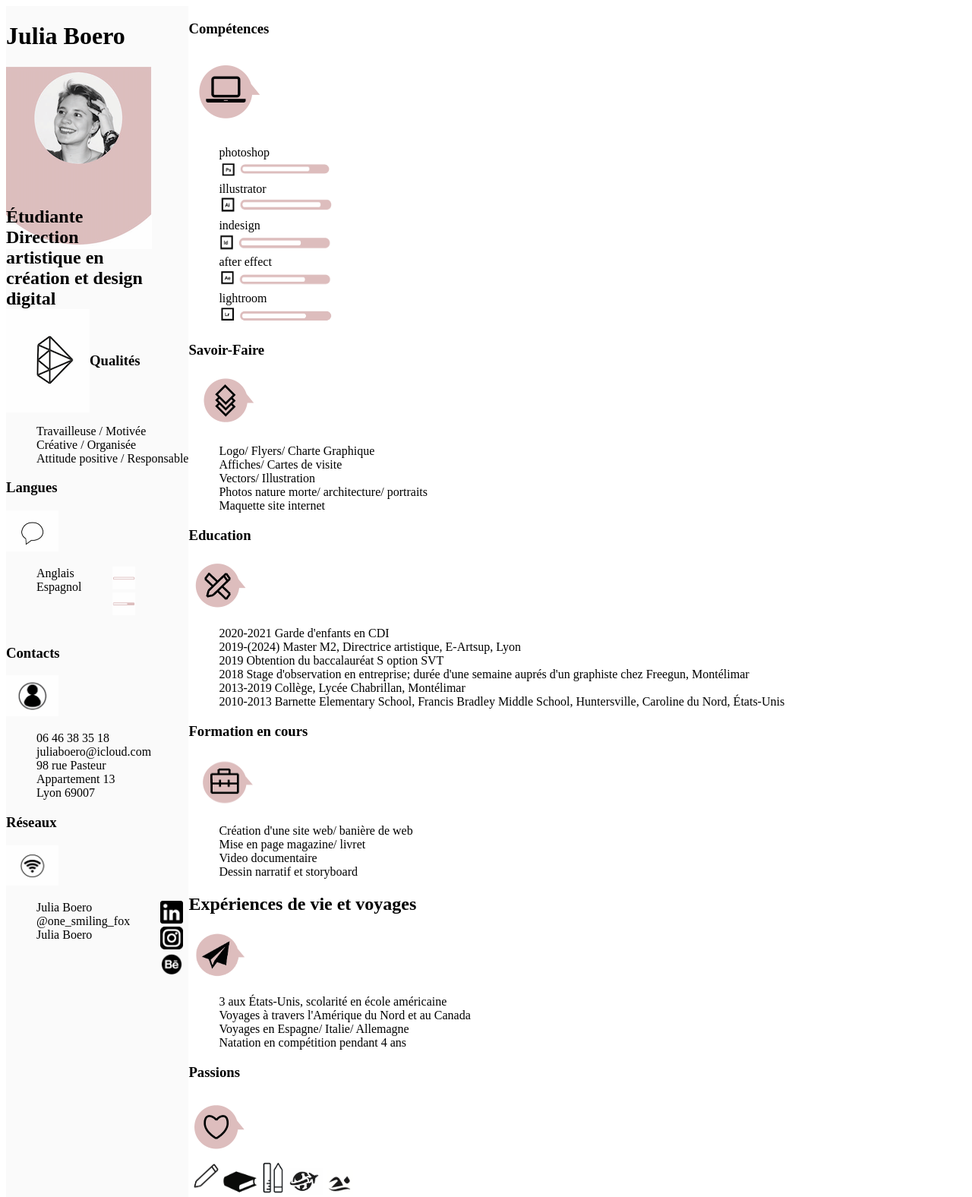
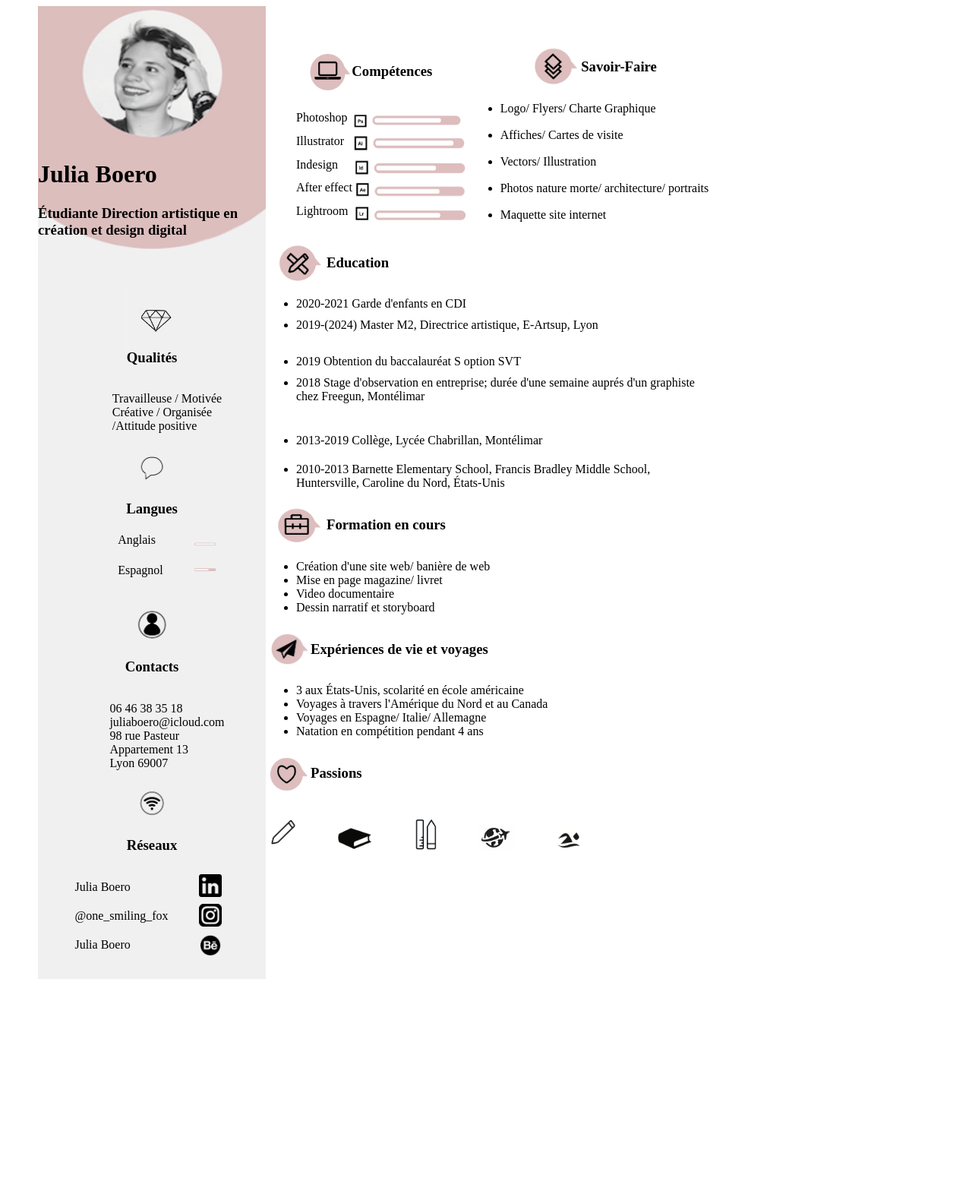
Before and after one commit to Juju4ever/CV, a plain HTML site: page index.html in a window 1280 px wide. Shown: the top 1576 px of the page at 76% size. After the commit the page ends 1297 px from the top, so only its background shows below. Drawn offline with Linux system fonts and the light colour scheme.

Commit message:
Finalisation du cv 20.12

```diff
--- a/index.html
+++ b/index.html
@@ -4,86 +4,87 @@
 <link type="text/css" rel="stylesheet" href="style.css">
 </head>
 
-<body>
+<body style="margin-left: 50px">
 	<div class="partie_de_gauche">
-		<div class= "intro">
-			<h1>Julia Boero</h1>
-
-		</div>
-
-
 			<div class="nom">
-				<img class="photo_moi" src="photos/Photo_moi.PNG" alt="" >
-				<h2 id="baseline">Étudiante
-				Direction artistique
-				en création
+				<img class="Photo_moi" src="photos/Photo_moi copie.PNG" alt="" >
+				<h1 id="baseline">Julia Boero</h1>
+				<h3 id="baseline">Étudiante
+				Direction artistique en création
 				et design digital</h2>
 			</div>
 
 		<div class="Qualités">
 			<div class="Qualimage">
-				<img class="image_qualité" src="photos/photos_qualités2.jpg" alt="" >
-				<h3>Qualités</h3>
+				<img class="image_qualité" src="photos/photos_qualités2 copie.jpg" alt="" >
+
 			</div>
-			<div class="image_qualité"></div>
-			<div class="titre_qualité"></div>
+			<h3 style="margin-top: -3px">Qualités</h3>
 			<div class="texte_qualité">
-				<ul>
+				<ol>
 					<li>Travailleuse    /        Motivée</li>
 					<li>Créative          /    Organisée</li>
-					<li>Attitude positive  / Responsable</li>
-				</ul>
+					<li>/Attitude positive
+					</li>
+				</ol>
 			</div>
 		</div>
 
 
 		<div class="Langues">
-			<h3>Langues</h3>
-			<img class="image_bulle" src="photos/photos_langues.jpg" alt="" >
+			<div class="Langueimage">
+			    <img class="image_bulle" src="photos/photos_langues copie.jpg" alt="" >
+
+		    </div>
+		    <h3 style="margin-bottom: 35px">Langues</h3>
 			<div class="titre_langues"></div>
 			<div class="texte_langues"><span></span>
-				<ul>
-					<li class="liste">Anglais</li>
+				<ol>
+					<li style="margin-bottom: 22px; margin-top: -30px">Anglais</li>
 					<li>Espagnol</li>
-				</ul>
-				<ul>
-					<li><img class="images_langues" src="photos/photos_langues_anglais.jpg" alt=""></li>
-					<li><img class="images_langues" src="photos/photos_langues_espagnol.jpg" alt=""></li>
-				</ul>
+				</ol>
+				<ol style="margin-top: -15px">
+					<li><img class="images_langues" src="photos/photos_langues_anglais copie.jpg" alt=""></li>
+					<li><img class="images_langues" src="photos/photos_langues_espagnol copie.jpg" alt=""></li>
+				</ol>
 				</span>
 		    </div>
 		</div>
 
-		<div class="Contact">
+		<div style="margin-top: 10px" class="Contact">
+			<div class="Contactimage">
+			    <img class="image_contact" src="photos/photos_contact copie.PNG" alt="">
+
+			</div>
 			<h3>Contacts</h3>
-			<div class="titre_contact"></div>
-			<img class="image_contact" src="photos/photos_contact.PNG" alt="">
 			<div class="texte_1">
-				<ul>
+				<ol>
 					<li>06 46 38 35 18</li>
 					<li>juliaboero@icloud.com</li>
 					<li>98 rue Pasteur</li>
 					<li>Appartement 13</li>
 					<li>Lyon 69007</li>
-				</ul>
+				</ol>
 			</div>
 		</div>
 
 		<div class="Réseaux">
+			<div class="Réseauximage">
+			    <img class="image_réseaux" src="photos/photos_réseaux copie.jpg" alt="">
+
+			</div>
 			<h3>Réseaux</h3>
-			<img class="image_réseaux" src="photos/photos_réseaux.jpg" alt="">
-			<div class="titre_réseaux"></div>
 			<div class="texte_réseau">
-				<ul>
-					<li>Julia Boero</li>
-					<li>@one_smiling_fox</li>
-					<li>Julia Boero</li>
-				</ul>
-				<ul>
-					<li><img class="images_langues" src="photos/photos_réseaux_linkdin.PNG" alt=""></li>
-					<li><img class="images_langues" src="photos/photos_réseaux_instagram.PNG" alt=""></li>
-					<li><img class="images_langues" src="photos/photos_réseaux_behance.PNG" alt=""></li>
-				</ul>
+				<ol>
+					<li style="margin-bottom: 20px">Julia Boero</li>
+					<li style="margin-bottom: 20px">@one_smiling_fox</li>
+					<li style="margin-bottom: 20px">Julia Boero</li>
+				</ol>
+				<ol style="margin-right: 50px; margin-top:8px">
+					<li><img style="margin-bottom: 5px" class="images_langues" src="photos/photos_réseaux_linkdin.PNG" alt=""></li>
+					<li><img style="margin-bottom: 5px" class="images_langues" src="photos/photos_réseaux_instagram.PNG" alt=""></li>
+					<li><img style="margin-bottom: 5px" class="images_langues" src="photos/photos_réseaux_behance.PNG" alt=""></li>
+				</ol>
 		    </div>
 			</div>
 		</div>
@@ -91,52 +92,69 @@
 
 
 	<div class="Partie_de_droite">
-		<div class="comp_et_savoir-faire">
+		<div class="comp_et_savoir-faire" style="margin-top: 50px">
 			<div class="Compétences">
+				<div class="Compétencesimage">
+				    <img class="image_compétences" src="photos/photos_compétences.PNG" alt="">
 				    <h3>Compétences</h3>
-				<img class="image_compétences" src="photos/photos_compétences.PNG" alt="">
-				<div class="titre_compétences"></div>
-					<ul>
-						<li>photoshop</li><img class="composants_compétences" src="photos/photos_photoshop.PNG" alt="">
-						<li>illustrator</li><img class="composants_compétences" src="photos/photos_illustrator.PNG" alt="">
-						<li>indesign</li><img class="composants_compétences" src="photos/photos_indesign.PNG" alt="">
-						<li>after effect</li><img class="composants_compétences" src="photos/photos_after.PNG" alt="">
-						<li>lightroom</li><img class="composants_compétences" src="photos/photos_lightroom.PNG" alt="">
-					</ul>
+				</div>
+				<div class="list_comp">
+					<ol>
+						<div class="photoshop1">
+							<li>Photoshop</li><img style="margin-left:4px; margin-bottom: 5px"class="composants_compétences" src="photos/photos_photoshop.PNG" alt="">
+						</div>
+						<div class="illustrator1">
+							<li>Illustrator</li><img style="margin-left: 10px; margin-bottom: 5px"class="composants_compétences" src="photos/photos_illustrator.PNG" alt="">
+						</div>
+						<div class="indesign1">
+							<li>Indesign</li><img style="margin-left:21px; margin-bottom: 5px"class="composants_compétences" src="photos/photos_indesign.PNG" alt="">
+						</div>
+						<div class="aftereffect1">
+							<li>After effect</li><img style="margin-left:2px ;margin-bottom: 5px" class="composants_compétences" src="photos/photos_after.PNG" alt="">
+						</div>
+						<div class="lightroom1">
+							<li>Lightroom</li><img style="margin-left:7px; margin-bottom: 5px"class="composants_compétences" src="photos/photos_lightroom.PNG" alt="">
+						</div>
+					</ol>
+				</div>
+		    </div>
 
-
+				<div class="savoir_faire">
+				    <div class="Savoirfaireimage">
+				        <img class="image_savoir_faire" src="photos/photos_savoir.PNG" alt="">
+				        <h3>Savoir-Faire</h3>
 				    </div>
-				<div class="image_savoir-faire"></div>
-				<div class="titre_savoir-faire"></div>
-				<h3>Savoir-Faire</h3>
-				<img class="image_savoir_faire" src="photos/photos_savoir.PNG" alt="">
 				    <div class="composants_savoir-faire">
 					<ul>
-						<li>Logo/ Flyers/ Charte Graphique</li>
-						<li>Affiches/ Cartes de visite</li>
-						<li>Vectors/ Illustration</li>
-						<li>Photos nature morte/ architecture/ portraits</li>
-						<li>Maquette site internet</li>
+						<li style="margin-bottom: 17px">Logo/ Flyers/ Charte Graphique</li>
+						<li style="margin-bottom: 17px">Affiches/ Cartes de visite</li>
+						<li style="margin-bottom: 17px">Vectors/ Illustration</li>
+						<li style="margin-bottom: 17px">Photos nature morte/ architecture/ portraits</li>
+						<li style="margin-bottom: 17px">Maquette site internet</li>
 					</ul>
 				    </div>
 				</div>
+	    </div>
+
 
 		<div class="education">
+			<div class="Educationimage">
+			    <img style="margin-left: 10px" class="image_education" src="photos/photos_education.PNG" alt="">
 			    <h3>Education</h3>
-			<img class="image_education" src="photos/photos_education.PNG" alt="">
+			</div>
 			<div class="titre_education"></div>
 			<div class="image_parcours"></div>
 
 			<div class="texte_education">
 				<ul>
-					<li>2020-2021  Garde d'enfants en CDI</li>
-					<li>2019-(2024)  Master M2, Directrice artistique, E-Artsup, 	Lyon</li>
-					<li>2019  Obtention du baccalauréat S option SVT</li>
-					<li>2018  Stage d'observation en entreprise; durée d'une
+					<li style="margin-bottom: 10px">2020-2021  Garde d'enfants en CDI</li>
+					<li style="margin-bottom: 30px">2019-(2024)  Master M2, Directrice artistique, E-Artsup, 	Lyon</li>
+					<li style="margin-bottom: 10px">2019  Obtention du baccalauréat S option SVT</li>
+					<li style="margin-right: 350px; margin-bottom: 40px">2018  Stage d'observation en entreprise; durée d'une
 						semaine auprés d'un graphiste chez Freegun, Montélimar</li>
-					<li>2013-2019  Collège, Lycée Chabrillan,
+					<li style="margin-bottom: 20px">2013-2019  Collège, Lycée Chabrillan,
 					Montélimar</li>
-					<li>2010-2013  Barnette Elementary School,
+					<li style="margin-right: 350px">2010-2013  Barnette Elementary School,
 						Francis Bradley Middle School,
 						Huntersville, Caroline du Nord, États-Unis</li>
 				</ul>
@@ -145,8 +163,10 @@
 		</div>
 
 		<div class="formation_en_cours">
+			<div class="Formationimage">
+			    <img class="image_formation_en_cours" src="photos/photos_formation.PNG" alt="">
 			    <h3>Formation en cours</h3>
-			<img class="image_formation_en_cours" src="photos/photos_formation.PNG" alt="">
+			</div>
 			<div class="titre_formation_en_cours"></div>
 			<div class="texte_formation_en_cours">
 				<ul>
@@ -160,8 +180,10 @@
 
 
 		<div class="expérience_de_vie_et_voyages">
-			<h2>Expériences de vie et voyages</h2>
+			<div class="Expérienceimage">
 			    <img class="image_expériences" src="photos/photos_expérience.PNG" alt="">
+			    <h3>Expériences de vie et voyages</h3>
+			</div>
 			<div class="titre_expériences"></div>
 			<div class="texte_expérience">
 				<ul>
@@ -174,14 +196,13 @@
 		</div>
 
 		<div class="passions">
+			<div class="Expérienceimage">
+			    <img class="image_passions" src="photos/photos_passion.PNG" alt="">
 			    <h3>Passions</h3>
-			<img class="image_passions" src="photos/photos_passion.PNG" alt="">
-			<div class="titre_passions"></div>
-			<img class="éléments1" src="photos/photos_dessin.PNG" alt=""><img class="éléments2" src="photos/photos_lecture.PNG" alt=""><img class="éléments3" src="photos/photos_loisirs-créatifs.PNG" alt=""><img class="éléments4" src="photos/photos_voyager.PNG" alt=""><img class="éléments5" src="photos/photos_nager.PNG" alt="">
+			</div>
+			<div style="margin-bottom: 25px" ;class="titre_passions"></div>
+			<img style="margin-right: 50px"class="éléments1" src="photos/photos_dessin.PNG" alt=""><img style="margin-right: 50px"class="éléments2" src="photos/photos_lecture.PNG" alt=""><img style="margin-right: 50px" class="éléments3" src="photos/photos_loisirs-créatifs.PNG" alt=""><img style="margin-right: 50px"class="éléments4" src="photos/photos_voyager.PNG" alt=""><img style="margin-right: 50px"class="éléments5" src="photos/photos_nager.PNG" alt="">
 
-			<div class="texte_passions">
-				<p>Dessin     Lire: mangas, bd, romans     Les loisirs créatifs     Voyager     Nager</p>
-			</div>
 		</div>
 	</div>
 </body>
--- a/style.css
+++ b/style.css
@@ -1,5 +1,16 @@
 h1{
-	font-family: 'MonarchaW01-Book'; regular; }
+	font-family: 'MonarchaW01-Book'; regular;
+}
+
+p{
+	font-family: 'MonarchaW01-Book'; regular;
+
+}
+
+.image_qualité{
+	width: 70px;
+	height: 80px;
+}
 
 .image_bulle{
 	width: 68.5px;
@@ -27,8 +38,8 @@ h1{
 }
 
 .image_compétences{
-	width: 97px;
-	height: 105px
+	width: 64px;
+	height: 72px
 }
 
 .composants_compétences{
@@ -37,28 +48,28 @@ h1{
 }
 
 .image_savoir_faire{
-	width: 92px;
-	height: 74px
+	width: 78px;
+	height: 60px
 }
 .image_education{
-	width: 84px;
-	height: 71px;
+	width: 70px;
+	height: 57px;
 }
 
 .image_formation_en_cours{
-	width: 94px;
-	height: 72px;
+	width: 80px;
+	height: 58px;
 }
 
 
 .image_expériences{
-	width: 79px;
-	height: 66.7px;
+	width: 59px;
+	height: 46.7px;
 }
 
 .image_passions{
-	width: 79px;
-	height: 80px;
+	width: 59px;
+	height: 60px;
 }
 
 .éléments1{
@@ -100,34 +111,156 @@ body{
 .texte_réseau{
 	display: flex;
 	flex-flow:column-nowrap;
+	}
+
+.Qualimage{
+	display: flex;
+	justify-content: center;
+	align-items:center;
+
+}
+
+#baseline{
+	position: relative;
+	top: -150px;
+	justify-content: center;
+
+}
+
+.Photo_moi{
+	width: 300px;
+	height: 328px;
+}
+
+
+.nom {
+	margin-bottom: -100px;
+	width: 300px;
+	justify-content: center;
+}
 
 
 
-.image_qualité
+.Langueimage{
+	display: flex;
+	justify-content: center;
+	align-items:center;
 }
 
-.Qualimage{
+.Contactimage{
+	display: flex;
+	justify-content: center;
+	align-items:center;
+}
+
+.Réseauximage{
+	display: flex;
+	justify-content: center;
+	align-items:center;
+}
+
+.Compétencesimage{
+	display: flex;
+	justify-content: center;
+	align-items:center;
+}
+
+.Savoirfaireimage{
+	display: flex;
+	justify-content: center;
+	align-items:center;
+}
+
+.Educationimage{
 	display: flex;
 	justify-content: flex-start;
 	align-items:center;
 }
 
-#baseline{
-	position: relative;
-	top: -80px;
+.Formationimage{
+	display: flex;
+	justify-content: flex-start;
+	align-items:center;
 }
 
-.photomoi{
-	width: 100px;
-}
-.nom {
-	margin-bottom: -100px;
-	width: 200px;
+.Expérienceimage{
+	display: flex;
+	justify-content: flex-start;
+	align-items:center;
 }
 
-li{
+.Passionsimage{
+	display: flex;
+	justify-content: flex-start;
+	align-items:center;
+}
+
+
+
+.comp_et_savoir-faire{
+	display: flex;
+	flex-wrap: nowrap;
+}
+
+.photoshop1{
+	display: flex;
+	flex-wrap: nowrap;
+}
+
+.illustrator1{
+	display: flex;
+	flex-wrap: nowrap;
+}
+
+.indesign1{
+	display: flex;
+	flex-wrap: nowrap;
+}
+
+.aftereffect1{
+	display: flex;
+	flex-wrap: nowrap;
+}
+
+.lightroom1{
+	display: flex;
+	flex-wrap: nowrap;
+}
+
+#liste_sf{
 	 list-style-type: none;
 }
+
+.texte_qualité{
+	display: flex;
+	justify-content: center;
+}
+
+.texte_langues{
+	display: flex;
+	justify-content: center;
+}
+
+.texte_1{
+	display: flex;
+	justify-content: center;
+}
+
+.texte_réseau{
+	display: flex;
+	justify-content: center;
+}
+
+ol{
+	 list-style-type: none;
+}
+
+
+h3{
+	display: flex;
+	justify-content: center;
+}
+
 .partie_de_gauche{
-	background-color: #FAFAFA
+	background-color: #f0f0f0
 }
```
Also changed, not shown: Photos/Photo_moi copie.png (added), Photos/photos_contact copie.png (added), Photos/photos_contact.jpg (added), Photos/photos_langues copie.jpg (added), Photos/photos_langues_anglais copie.jpg (added), Photos/photos_langues_espagnol copie.jpg (added), Photos/photos_qualités2 copie.jpg (added), Photos/photos_réseaux copie.jpg (added), 1 other file. Lines whose indentation alone changed are shown as unchanged.
